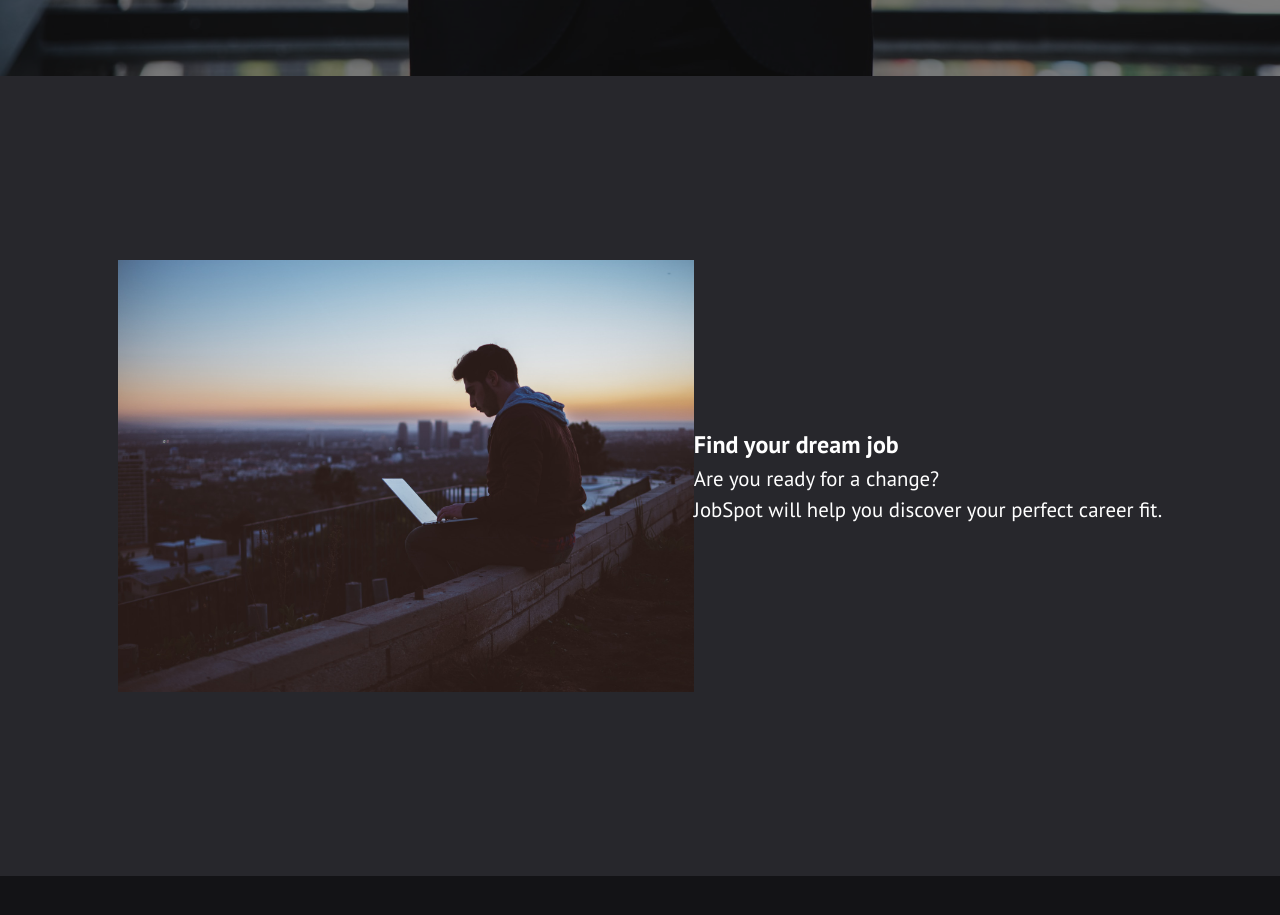
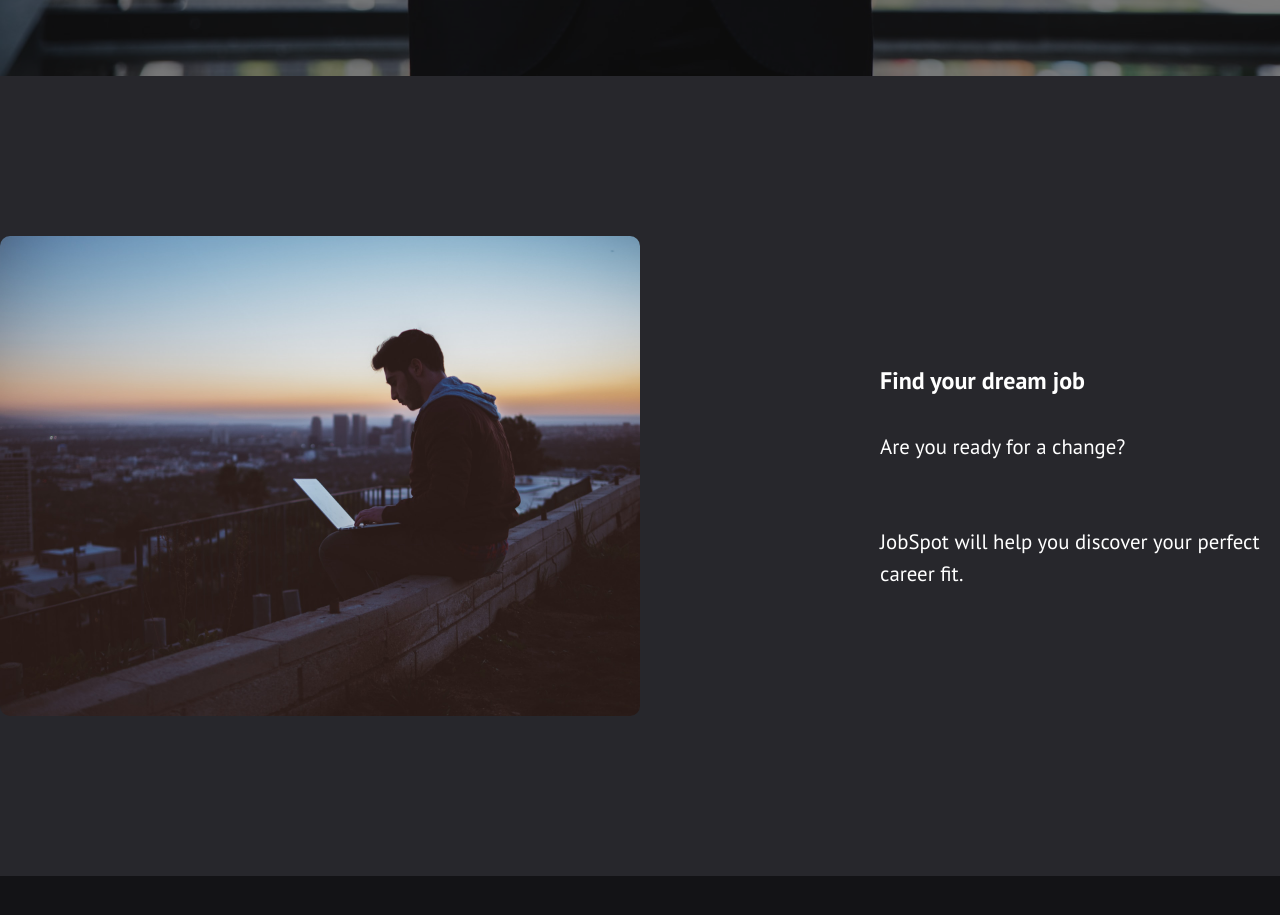
Before and after one commit to IvoGeorgievx/HistoryMuseum, a Flask app: page / in a window 1280 px wide. Shown: the part 724-1639 px from the top of the page. Run offline with Flask 3, Linux system fonts and the light colour scheme.

Commit message:
adding features

```diff
--- a/frontend/static/css/index/animations.css
+++ b/frontend/static/css/index/animations.css
@@ -24,16 +24,16 @@
         transform: rotate(0);
     }
     20% {
-        transform: rotate(-0.7deg);
+        transform: rotate(-0.5deg);
     }
     40% {
-        transform: rotate(0.7deg);
+        transform: rotate(0.5deg);
     }
     60% {
-        transform: rotate(-0.7deg);
+        transform: rotate(-0.5deg);
     }
     80% {
-        transform: rotate(0.7deg);
+        transform: rotate(0.5deg);
     }
 }
 
--- a/frontend/static/css/index/styles.css
+++ b/frontend/static/css/index/styles.css
@@ -18,7 +18,6 @@ section {
     place-items: center;
     align-content: center;
     min-height: 100vh;
-    /*margin-bottom: 20px;*/
 }
 
 
@@ -36,7 +35,7 @@ section {
 }
 
 header {
-    position: fixed;
+    position: absolute;
     top: 0;
     z-index: 1;
     width: 100%;
@@ -212,17 +211,40 @@ nav a:hover::before {
 .first-middle {
     display: flex;
     justify-content: center;
+    gap: 15em;
     align-items: center;
     background-color: #27272c;
+
+
 }
 
 .first-middle .img-wrapper img {
     display: block;
     width: 100%;
     height: auto;
+    min-width: 380px;
+    object-fit: contain;
 }
 
+
 .first-middle .img-wrapper {
-    min-width: 20%;
-    width: 45%;
+    transform: scale(1);
+    transition: transform 0.3s ease;
+    display: flex;
+    justify-content: center;
+    align-items: center;
+    border-radius: 10px;
+    overflow: hidden;
+    flex: 0 0 50%;
 }
+
+.first-middle .img-wrapper:hover {
+    transform: scale(1.04);
+}
+
+.first-middle .text-wrapper {
+    display: flex;
+    flex-direction: column;
+    justify-content: center;
+    gap: 2rem;
+}
--- a/frontend/templates/index.html
+++ b/frontend/templates/index.html
@@ -48,6 +48,7 @@
     <div class="text-wrapper">
         <h2>Find your dream job</h2>
         <p>Are you ready for a change?</p>
+        <p></p>
         <p>JobSpot will help you discover your perfect career fit.</p>
     </div>
     </section>
```
